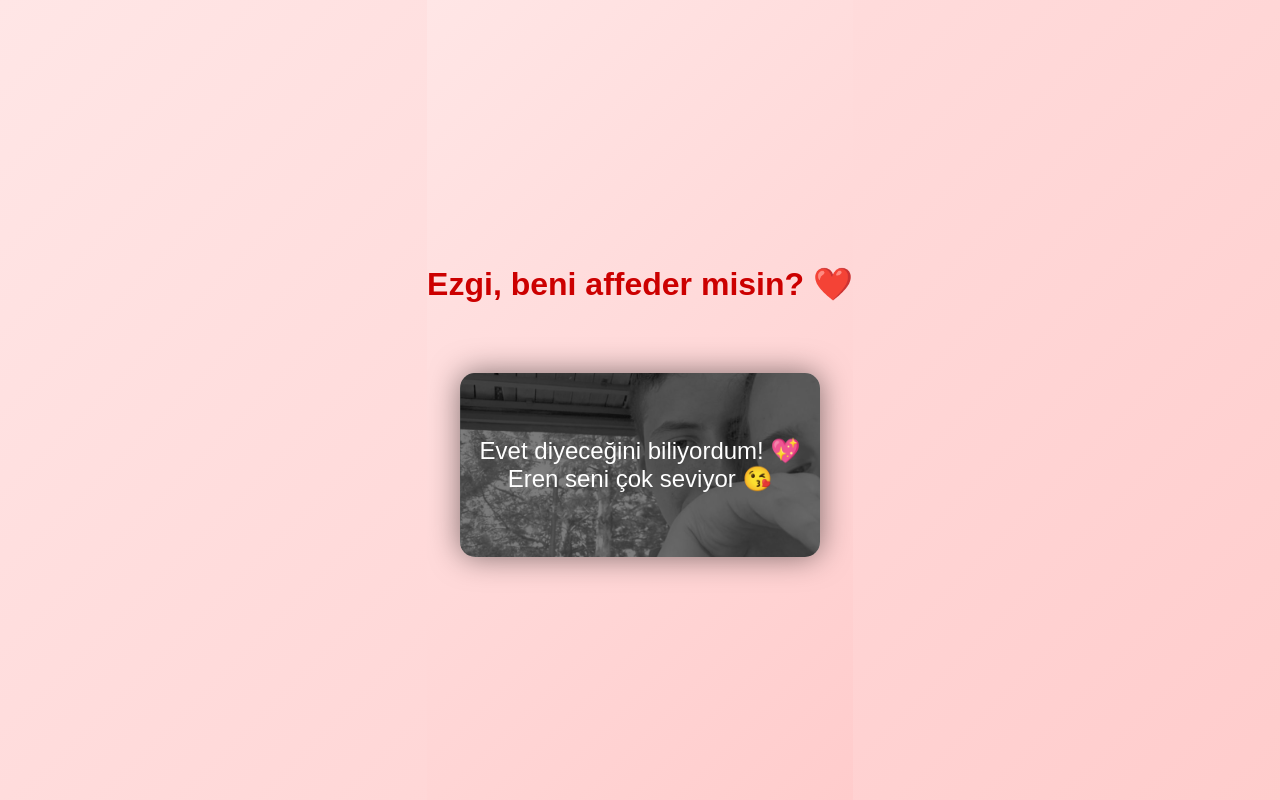
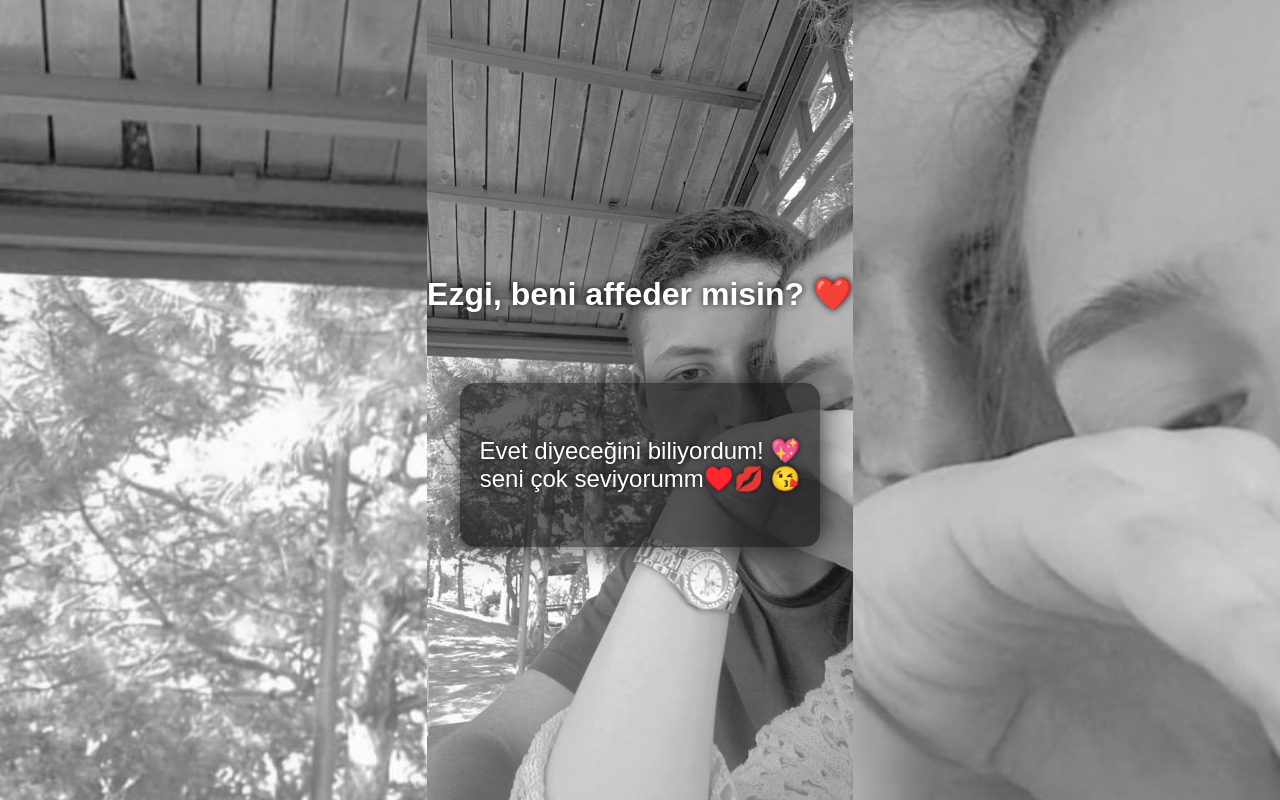
Before and after one commit to sidra666-code/ezgieren, a plain HTML site: page index.html in a window 1280 px wide. Both pictures are taken after a click on the button "Evet". Drawn offline with Linux system fonts and the light colour scheme.

Commit message:
Update index.html

```diff
--- a/index.html
+++ b/index.html
@@ -10,13 +10,19 @@
       font-family: sans-serif;
       display: flex; flex-direction: column;
       align-items: center; justify-content: center;
-      background: linear-gradient(135deg, #ffe6e6, #ffcccc);
+      /* Ekran tamamını kaplayan arka plan resmi */
+      background-image: url('eren.png');
+      background-size: cover;
+      background-position: center;
+      background-repeat: no-repeat;
       overflow: hidden;
+      color: white; /* Genel metin beyaz */
+      text-shadow: 0 0 5px rgba(0,0,0,0.7); /* okunabilirlik için hafif gölge */
     }
     h1 {
-      color: #c00;
       margin-bottom: 40px;
       text-align: center;
+      text-shadow: 0 0 7px rgba(0,0,0,0.9);
     }
     #buttons {
       position: relative;
@@ -25,6 +31,7 @@
       align-items: center;
       justify-content: center;
       min-width: 250px;
+      z-index: 2;
     }
     button {
       padding: 15px 30px;
@@ -34,16 +41,16 @@
       cursor: pointer;
       transition: all 0.3s ease;
       position: relative;
+      color: white;
+      text-shadow: 0 0 3px rgba(0,0,0,0.7);
     }
     #yesBtn {
       background-color: #4CAF50;
-      color: white;
       z-index: 1;
       position: relative;
     }
     #noBtn {
       background-color: #f44336;
-      color: white;
       position: absolute;
       z-index: 2;
       left: 140px; /* Başlangıç pozisyonu */
@@ -53,31 +60,15 @@
       display: none;
       margin-top: 30px;
       font-size: 1.5em;
-      color: white;
       text-align: center;
-      padding: 40px 20px;
+      padding: 30px 20px;
       max-width: 90vw;
       border-radius: 15px;
       position: relative;
-      background-image: url('eren.png');
-      background-size: cover;
-      background-position: center;
-      box-shadow: 0 0 30px rgba(0,0,0,0.5);
-      /* Üstüne koyu yarı saydam katman */
-    }
-    /* Mesajın iç kısmına overlay için pseudo element */
-    #message::before {
-      content: "";
-      position: absolute;
-      top: 0; left: 0; right: 0; bottom: 0;
-      background: rgba(0,0,0,0.5);
-      border-radius: 15px;
-      z-index: 0;
-    }
-    /* Mesajın içeriği üstte gözükmesi için */
-    #message > * {
-      position: relative;
-      z-index: 1;
+      background: rgba(0, 0, 0, 0.6); /* yarı saydam koyu arka plan */
+      box-shadow: 0 0 30px rgba(0,0,0,0.8);
+      z-index: 3;
+      color: white;
     }
     @media (max-width: 600px) {
       #buttons {
@@ -93,7 +84,7 @@
         left: 0; top: 50px; position: relative;
       }
       #message {
-        padding: 30px 15px;
+        padding: 20px 15px;
       }
     }
   </style>
@@ -107,7 +98,7 @@
   </div>
 
   <div id="message">
-    <p>Evet diyeceğini biliyordum! 💖<br>Eren seni çok seviyor 😘</p>
+    <p>Evet diyeceğini biliyordum! 💖<br> seni çok seviyorumm♥️💋 😘</p>
   </div>
 
   <script>
```
